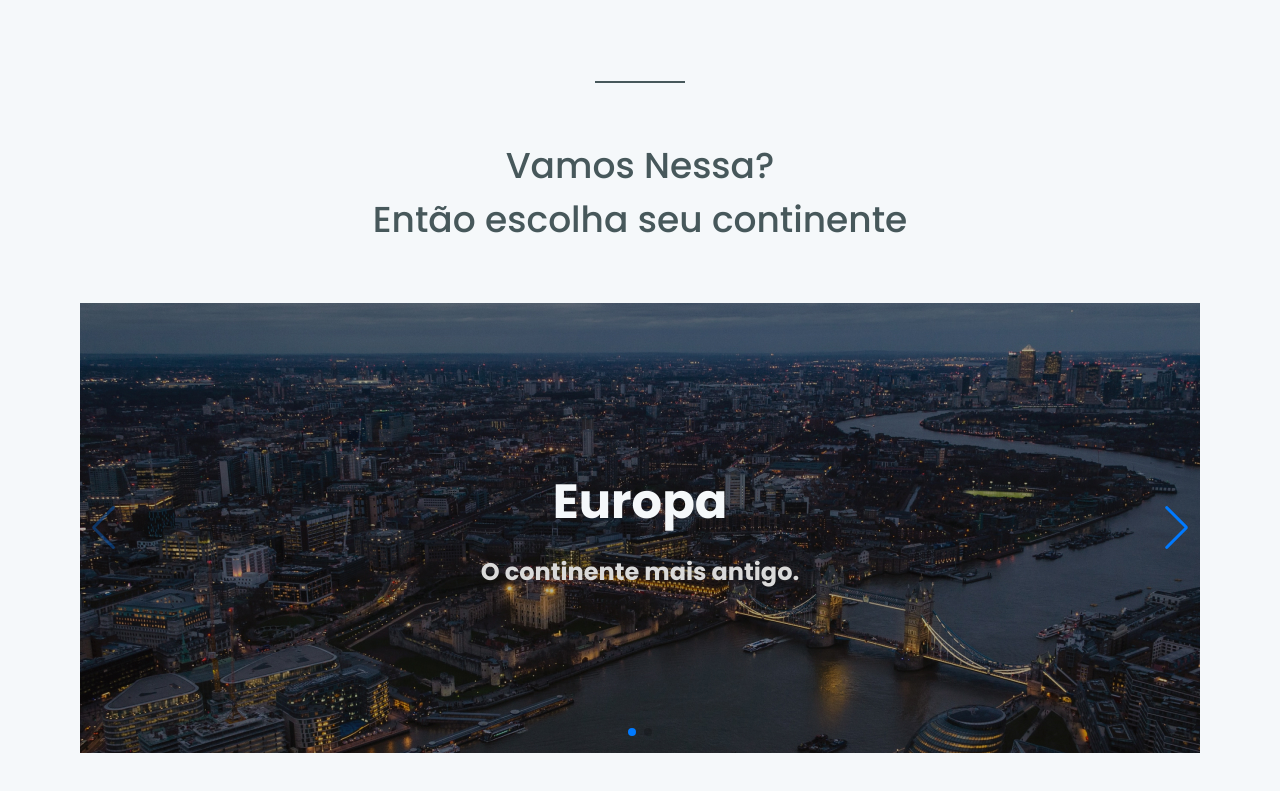
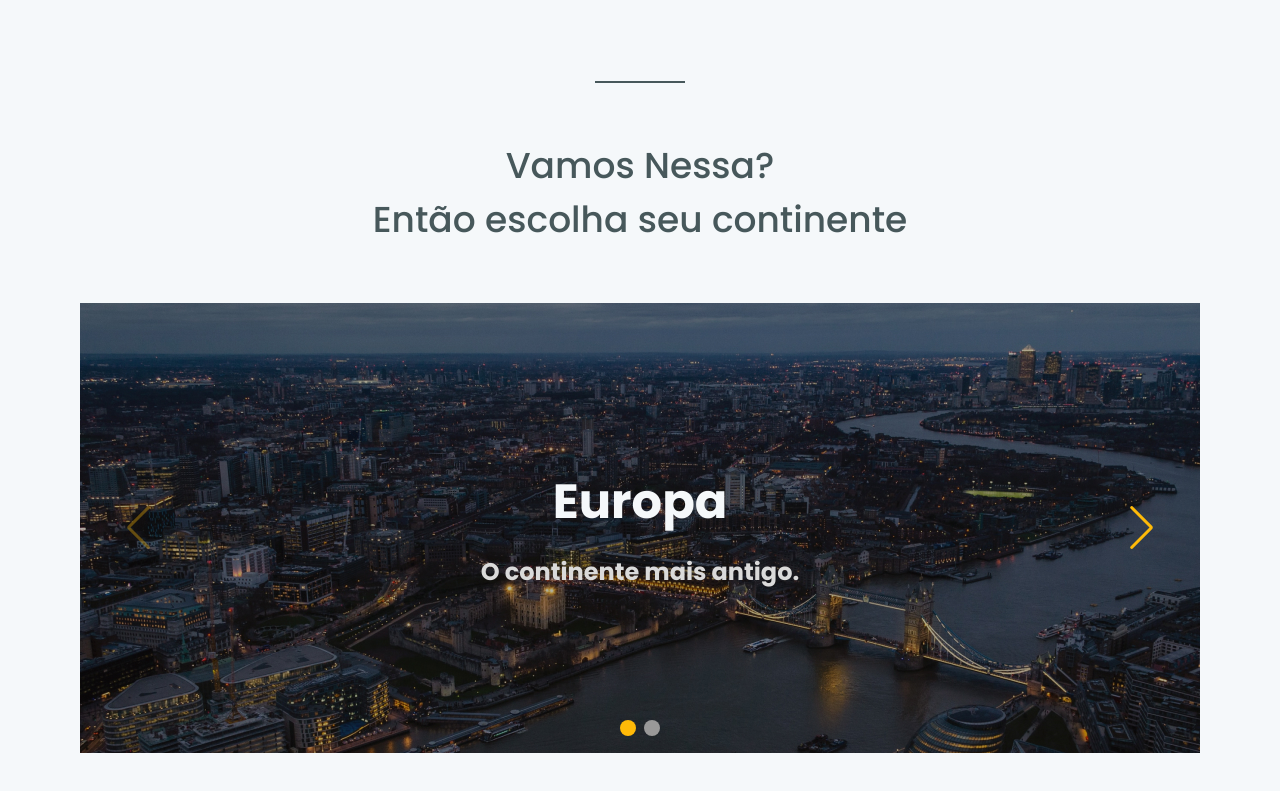
Before and after one commit to dgfug/world-trip, a Next.js app: page / in a window 1280 px wide. Shown: the part 704-1495 px from the top of the page. Built offline with nearby package versions, Linux system fonts and the light colour scheme.

Commit message:
chore: Slide Swiper Completed

```diff
--- a/package.json
+++ b/package.json
@@ -17,6 +17,7 @@
     "next": "11.1.2",
     "react": "17.0.2",
     "react-dom": "17.0.2",
+    "sass": "^1.42.1",
     "swiper": "^7.0.8"
   },
   "devDependencies": {
--- a/src/components/SlideSwiper/index.tsx
+++ b/src/components/SlideSwiper/index.tsx
@@ -1,10 +1,6 @@
-import { Flex, Text, Center } from "@chakra-ui/react";
+import { Flex, Text } from "@chakra-ui/react";
 import { Swiper, SwiperSlide } from "swiper/react";
 import SwiperCore, { Keyboard, Pagination, Navigation } from "swiper";
-
-import "swiper/css";
-import "swiper/css/pagination";
-import "swiper/css/navigation";
 
 SwiperCore.use([Keyboard, Pagination, Navigation]);
 
@@ -14,6 +10,7 @@ export default function SlideSwiper() {
       <Swiper
         slidesPerView={1}
         spaceBetween={30}
+        className="slideSwiper"
         keyboard={{
           enabled: true,
         }}
@@ -21,7 +18,6 @@ export default function SlideSwiper() {
           clickable: true,
         }}
         navigation={true}
-        className="mySwiper"
       >
         <SwiperSlide>
           <Flex
@@ -41,6 +37,7 @@ export default function SlideSwiper() {
             </Text>
           </Flex>
         </SwiperSlide>
+
         <SwiperSlide>
           <Flex
             h="450px"
@@ -49,8 +46,14 @@ export default function SlideSwiper() {
             bgPosition="center"
             align="center"
             justify="center"
+            direction="column"
           >
-            <Text>Teste</Text>
+            <Text fontSize="5xl" fontWeight="700" color="gray.150">
+              Europa
+            </Text>
+            <Text fontSize="2xl" fontWeight="700" color="gray.250" mt="4">
+              O continente mais antigo.
+            </Text>
           </Flex>
         </SwiperSlide>
       </Swiper>
--- a/src/pages/_app.tsx
+++ b/src/pages/_app.tsx
@@ -1,5 +1,10 @@
 import type { AppProps } from "next/app";
 import { ChakraProvider } from "@chakra-ui/react";
+
+import "swiper/css";
+import "swiper/css/pagination";
+import "swiper/css/navigation";
+import "../styles/slide.scss";
 
 import { theme } from "../styles/theme";
 
--- /dev/null
+++ b/src/styles/slide.scss
@@ -0,0 +1,43 @@
+.swiper-button-prev {
+  left: 45px;
+}
+
+.swiper-button-next {
+  right: 45px;
+}
+
+.swiper-button-prev::after,
+.swiper-button-next::after {
+  color: #ffba08;
+}
+
+.swiper-pagination-bullet {
+  width: 16px;
+  height: 16px;
+  background: #999999;
+  opacity: 1;
+}
+
+.swiper-pagination-bullet-active {
+  background: #ffba08;
+}
+
+@media (max-width: 30em) {
+  .swiper-button-prev {
+    left: 15px;
+  }
+
+  .swiper-button-next {
+    right: 15px;
+  }
+
+  .swiper-button-prev::after,
+  .swiper-button-next::after {
+    font-size: 1.2rem;
+  }
+
+  .swiper-pagination-bullet {
+    width: 8px;
+    height: 8px;
+  }
+}
```
Also changed, not shown: 1 other file (tests, documents, lock files or other folders).
